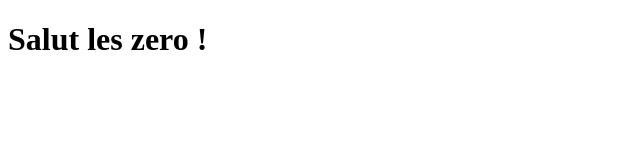
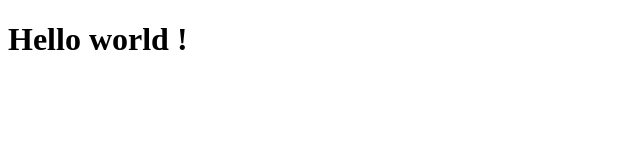
Before and after one commit to Faniry12/depot, a plain HTML site: page index.html in a window 1280 px wide. Shown: the whole page, without its empty margins (0-640 px from the left). Drawn offline with Linux system fonts and the light colour scheme.

Commit message:
second commit

```diff
--- a/index.html
+++ b/index.html
@@ -6,6 +6,6 @@
     <title>Document</title>
 </head>
 <body>
-    <h1>Salut les zero !</h1>
+    <h1>Hello world !</h1>
 </body>
 </html>
```
